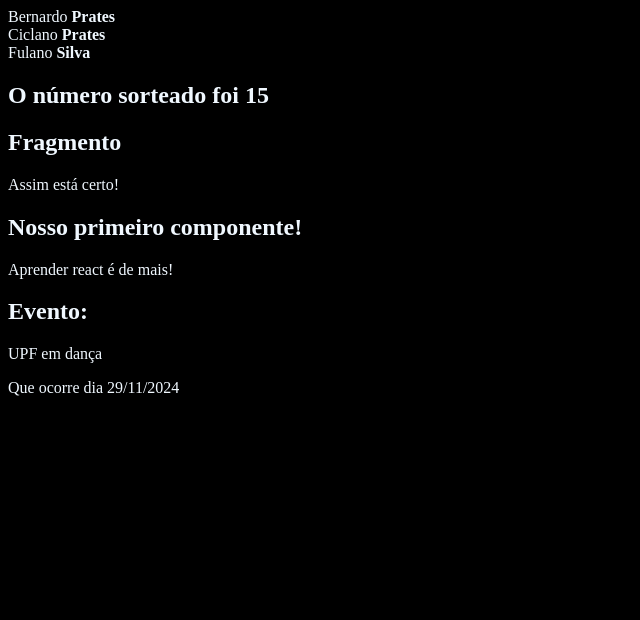
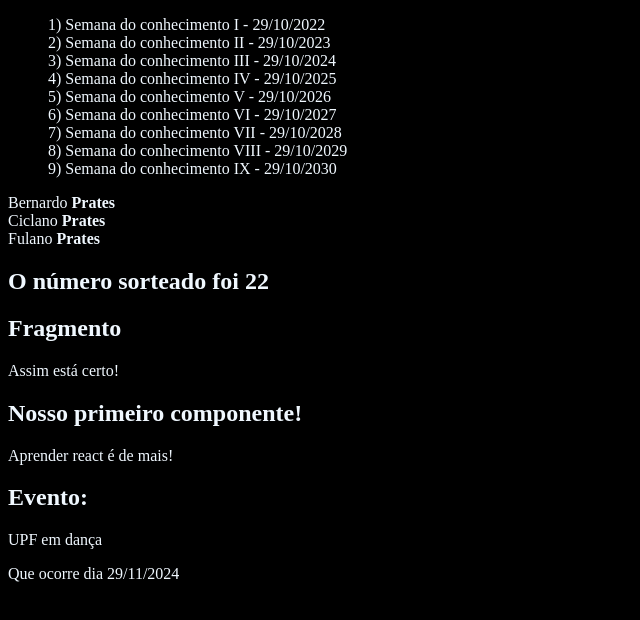
Before and after one commit to bprates29/AulaReactBasics, a React (Create React App) app: page / in a window 1280 px wide. Shown: the top 620 px of the page, without its empty margins (0-640 px from the left). Built offline with nearby package versions, Linux system fonts and the light colour scheme.

Commit message:
elementos filhos e repetição

```diff
--- a/src/App.jsx
+++ b/src/App.jsx
@@ -5,10 +5,17 @@ import ComParametro from './componets/segundo/ComParametro'
 import Fragmento from "./componets/erros/Fragmentos"
 import SortearNum from "./componets/aleatorio/SortearNum"
 import Familia from "./componets/filhos/Familia"
+import FamiliaMembro from "./componets/filhos/FamiliaMembro"
+import ListaEventos from "./componets/repeticao/ListaEventos"
 
-export default () => (
+const app = () => (
     <div>
-        <Familia sobrenome="Prates"></Familia>
+        <ListaEventos/>
+        <Familia sobrenome="Prates">
+            <FamiliaMembro nome="Bernardo"/>
+            <FamiliaMembro nome="Ciclano"/>
+            <FamiliaMembro nome="Fulano"/>
+        </Familia>
 
         <SortearNum min={1} max={60}/>
         <Fragmento></Fragmento>
@@ -17,3 +24,5 @@ export default () => (
             data="29/11/2024" />
     </div>
 );
+
+export default app
--- a/src/componets/aleatorio/SortearNum.js
+++ b/src/componets/aleatorio/SortearNum.js
@@ -1,6 +1,6 @@
 import React from "react"
 
-export default (props) => {
+const sortearNum = (props) => {
     const { min, max } = props
     return (
     <>
@@ -13,3 +13,5 @@ export default (props) => {
 function getRandomNumber(min, max) {
     return Math.random() * (max - min) + min;
   }
+
+  export default sortearNum
--- a/src/componets/filhos/Familia.js
+++ b/src/componets/filhos/Familia.js
@@ -1,12 +1,13 @@
 import React from "react";
-import FamiliaMembro from "./FamiliaMembro"
 
-export default props => {
+const familia = props => {
     return (
         <div>
-            <FamiliaMembro nome="Bernardo" sobrenome={ props.sobrenome }/>
-            <FamiliaMembro nome="Ciclano" {...props}/>
-            <FamiliaMembro nome="Fulano" sobrenome="Silva"/>
+            { props.children.map( (child) => {
+                return React.cloneElement(child, props)
+            } ) }
         </div>
     )
 }
+
+export default familia
--- a/src/componets/filhos/FamiliaMembro.js
+++ b/src/componets/filhos/FamiliaMembro.js
@@ -1,5 +1,7 @@
 import React from "react";
 
-export default props => {
+const familiaMembro = props => {
     return <div>{props.nome} <strong> {props.sobrenome}</strong></div>
 }
+
+export default familiaMembro
--- /dev/null
+++ b/src/componets/repeticao/ListaEventos.jsx
@@ -0,0 +1,8 @@
+import React from "react"
+import eventos from "../../dados/eventos"
+const listaEventos = props => {
+    const eventosLi = eventos.map( evento => {
+        return (<li key={evento.id}> {evento.id}) {evento.nome} - {evento.data}</li>)})
+    return <div> <ul style={ {listStyle: 'none'} }> {eventosLi} </ul> </div>
+}
+export default listaEventos
--- /dev/null
+++ b/src/dados/eventos.js
@@ -0,0 +1,13 @@
+const meuEventos = [
+    { id: 1, nome: 'Semana do conhecimento I', data: '29/10/2022'},
+    { id: 2, nome: 'Semana do conhecimento II', data: '29/10/2023'},
+    { id: 3, nome: 'Semana do conhecimento III', data: '29/10/2024'},
+    { id: 4, nome: 'Semana do conhecimento IV', data: '29/10/2025'},
+    { id: 5, nome: 'Semana do conhecimento V', data: '29/10/2026'},
+    { id: 6, nome: 'Semana do conhecimento VI', data: '29/10/2027'},
+    { id: 7, nome: 'Semana do conhecimento VII', data: '29/10/2028'},
+    { id: 8, nome: 'Semana do conhecimento VIII', data: '29/10/2029'},
+    { id: 9, nome: 'Semana do conhecimento IX', data: '29/10/2030'},
+]
+
+export default meuEventos
```
